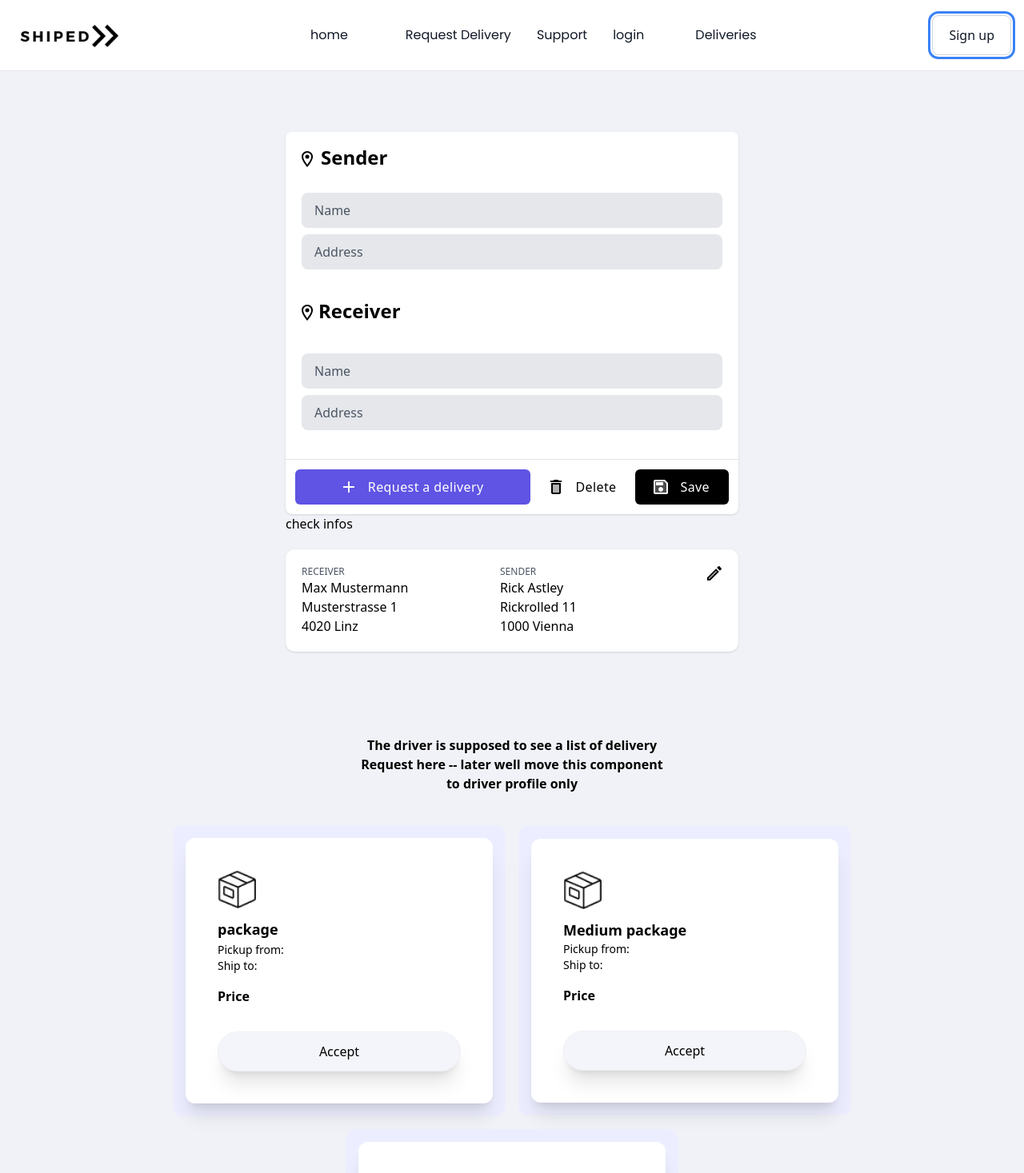
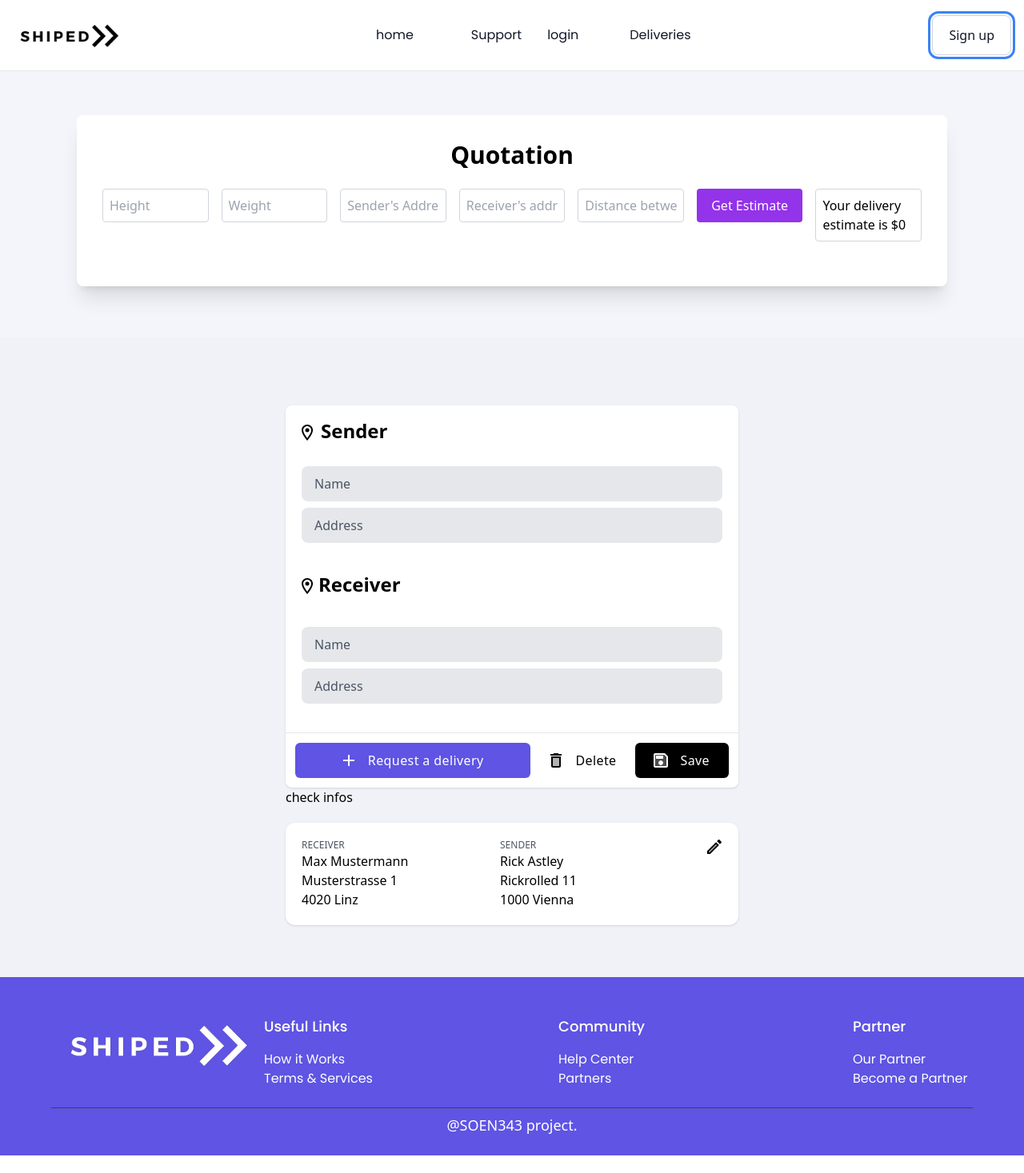
Before and after one commit to Fatoumatabintabarry/DeliveryService, a React (Vite) app in the folder client/: page /deliverysolutions in a window 1280 px wide. Shown: the top 1467 px of the page at 80% size. After the commit the page ends 1445 px from the top, so only its background shows below. Built offline with nearby package versions, Linux system fonts and the light colour scheme.

Commit message:
navbarUpdate
removed request a delivery from nav bar and updated request a delivery page

```diff
--- a/client/src/Pages/deliverysolutions.jsx
+++ b/client/src/Pages/deliverysolutions.jsx
@@ -4,7 +4,8 @@ import '../index.css'
 
 import {Navbar,Footer} from '../components/index';
 import RequestDelivery from './RequestDelivery';
-import MyDeliveries from '../components/MyDeliveries';
+import GetEstimate from '../components/GetEstimate';
+
 
 const deliverysolutions = () => {
   return (
@@ -15,17 +16,18 @@ const deliverysolutions = () => {
           </div>
        </div>
 
+       <div className={` ${styles.paddingY} ${styles.flexStart} bg-[#F4F5FA]`}>
+          <div className={`${styles.boxWidth}`}>
+            <GetEstimate />
+          </div>
+         </div>
+
        <div className={`${styles.paddingX} ${styles.flexStart} bg-[#F1F2F7]`}>
         <div className={`${styles.boxWidth} `}>
           <RequestDelivery />
         </div>
       </div>
 
-      <div className={`${styles.paddingX} ${styles.flexStart} bg-[#F1F2F7]`}>
-        <div className={`${styles.boxWidth} `}>
-          <MyDeliveries />
-        </div>
-      </div>
 
 
 
--- a/client/src/constants/index.js
+++ b/client/src/constants/index.js
@@ -5,10 +5,7 @@ export const navLinks = [
     id: "/",
     title: "home",
   },
-  {
-    id: "/deliverysolutions",
-    title: "Request Delivery",
-  },
+
   {
     id: "/whyshiped",
     title: "Support",
@@ -31,8 +28,11 @@ export const navLinks = [
 
 ];
 
-
-
+/*
+{
+  id: "/deliverysolutions",
+  title: "Request Delivery",
+},*/
 
 export const stats = [
   {
```
